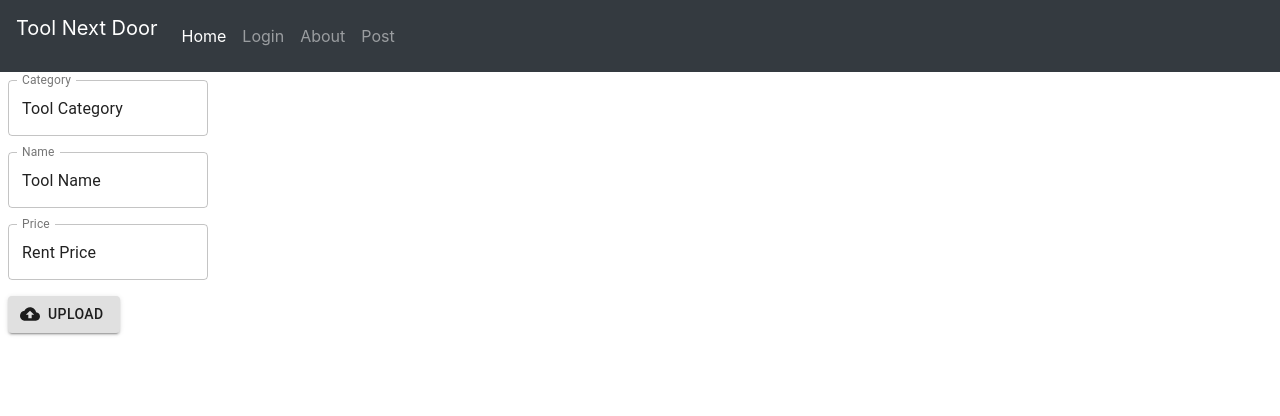
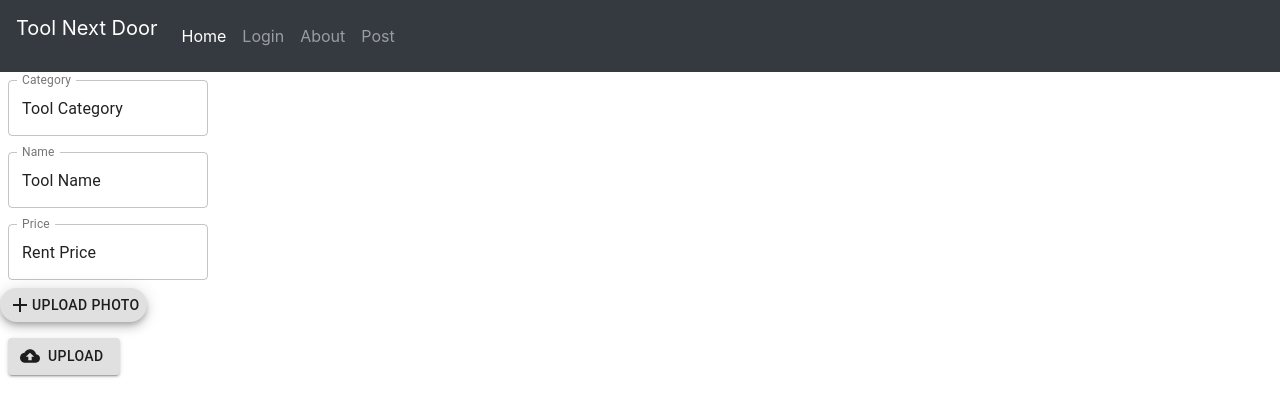
Before and after one commit to JoeWills615/ToolNextDoor, a React (Create React App) app in the folder client/: page /post in a window 1280 px wide. Shown: the top 416 px of the page. Built offline with nearby package versions, Linux system fonts and the light colour scheme; no server answers.

Commit message:
post page image upload

```diff
--- a/client/src/components/Post/index.js
+++ b/client/src/components/Post/index.js
@@ -3,6 +3,8 @@ import { makeStyles } from '@material-ui/core/styles';
 import TextField from '@material-ui/core/TextField';
 import CloudUploadIcon from '@material-ui/icons/CloudUpload';
 import Button from '@material-ui/core/Button';
+import Fab from '@material-ui/core/Fab';
+import AddIcon from '@material-ui/icons/Add';
 
 const useStyles = makeStyles((theme) => ({
     root: {
@@ -50,6 +52,24 @@ export default function PostPage() {
                     variant="outlined"
                 />
             </div>
+            <label htmlFor="upload-photo">
+                <input
+                    style={{ display: 'none' }}
+                    id="upload-photo"
+                    name="upload-photo"
+                    type="file"
+                />
+
+                <Fab
+                    color="dark"
+                    size="small"
+                    component="span"
+                    aria-label="add"
+                    variant="extended"
+                >
+                    <AddIcon /> Upload photo
+                </Fab>
+            </label>
             <div>
                 <Button
                     variant="contained"
@@ -59,6 +79,7 @@ export default function PostPage() {
                     Upload
                 </Button>
             </div>
+
         </form>
     );
 }
```
